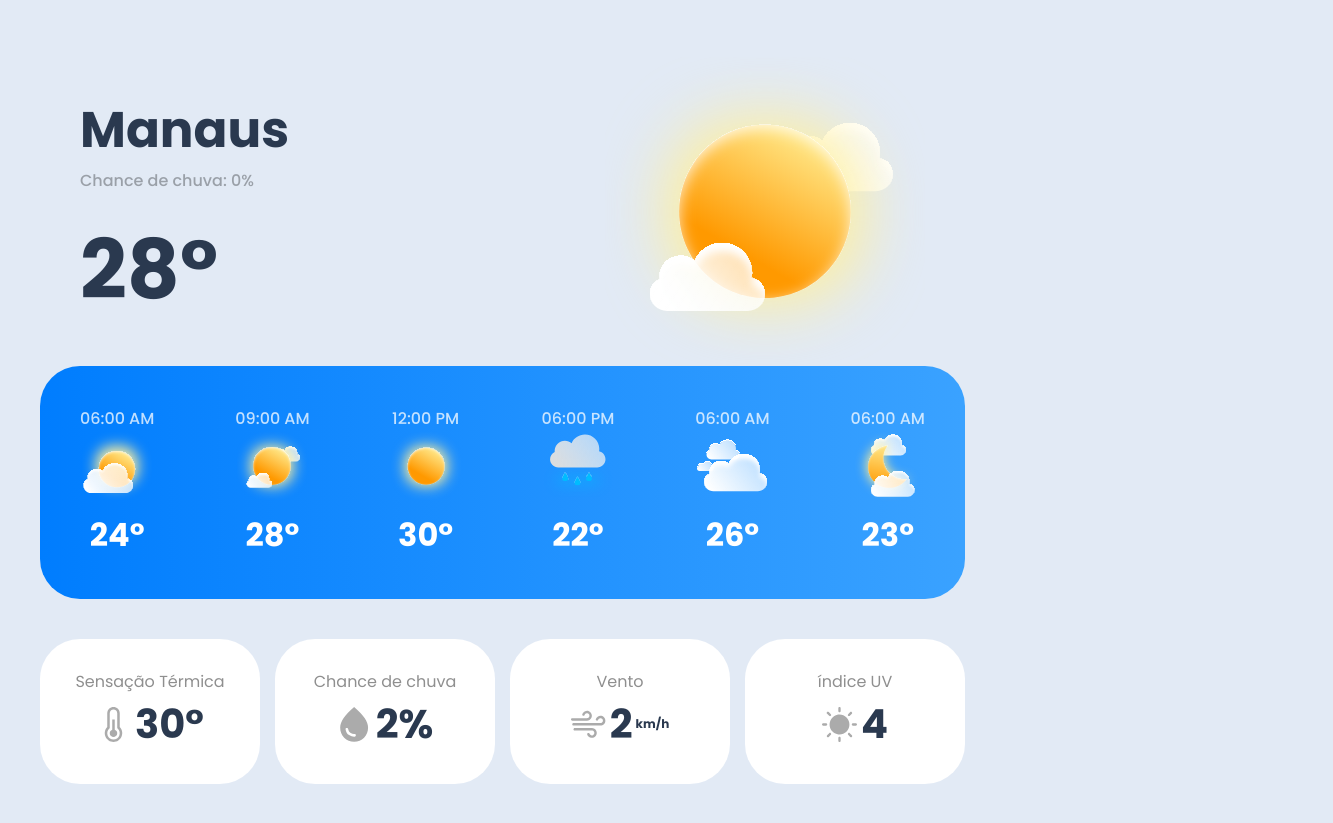
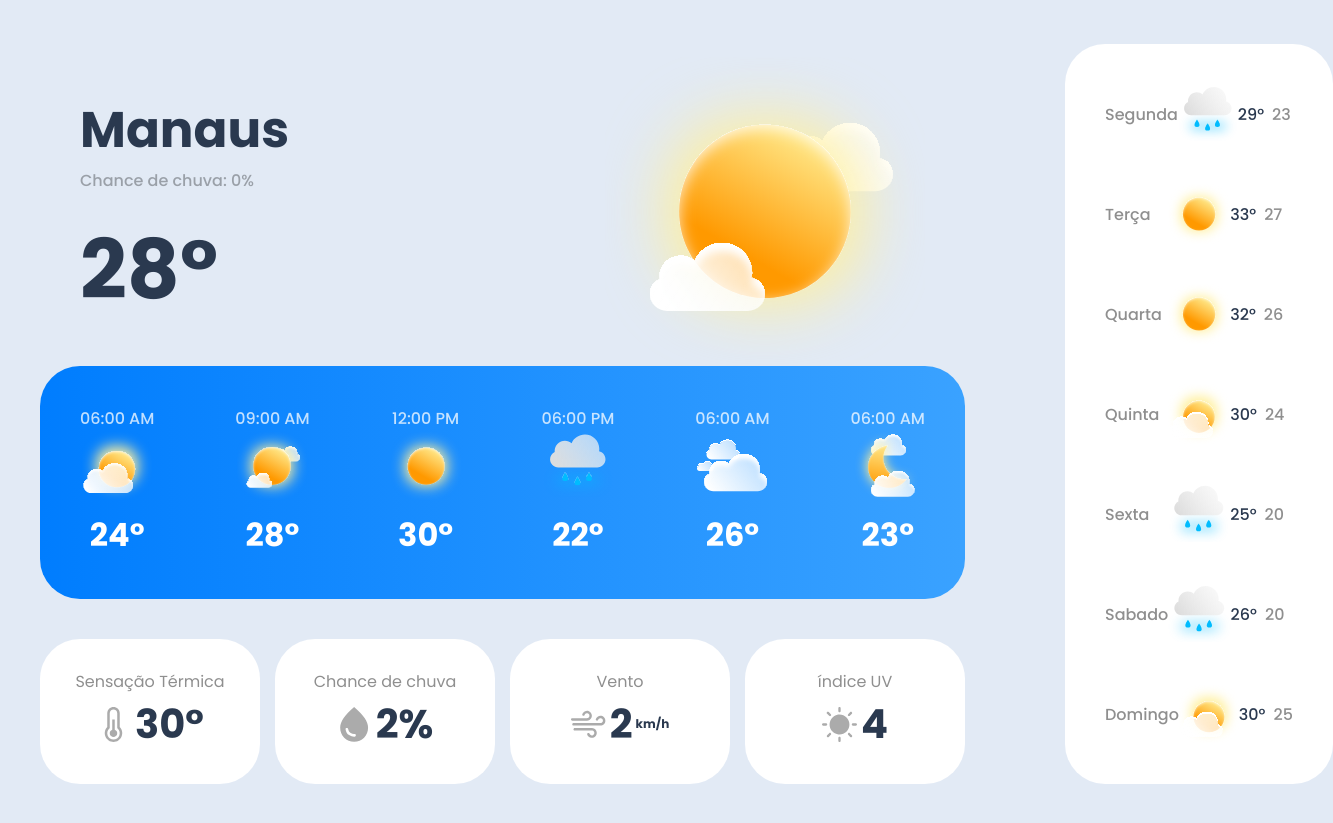
Before and after one commit to Paulovittor/weather-app, a plain HTML site: page index.html in a window 1280 px wide. Shown: the part 95-918 px from the top of the page, 1333 px wide, since content can reach past the window. Drawn offline with Linux system fonts and the light colour scheme.

```diff
--- a/index.html
+++ b/index.html
@@ -108,6 +108,73 @@
           </div>
         </div>
       </div>
+
+      <div class="right-column">
+        <div class="weekly-forecast-container">
+          <div class="day-weather-item">
+            <p>Segunda</p>
+            <img src="images/rain-2.svg" alt="Sol com nuvens" />
+            <div>
+              <p>29°</p>
+              <p>23</p>
+            </div>
+          </div>
+
+          <div class="day-weather-item">
+            <p>Terça</p>
+            <img src="images/sun.svg" alt="Sol" />
+            <div>
+              <p>33°</p>
+              <p>27</p>
+            </div>
+          </div>
+
+          <div class="day-weather-item">
+            <p>Quarta</p>
+            <img src="images/sun.svg" alt="Sol" />
+            <div>
+              <p>32°</p>
+              <p>26</p>
+            </div>
+          </div>
+
+          <div class="day-weather-item">
+            <p>Quinta</p>
+            <img src="images/sun-cloud.svg" alt="Sol com poucas nuvens" />
+            <div>
+              <p>30°</p>
+              <p>24</p>
+            </div>
+          </div>
+
+          <div class="day-weather-item">
+            <p>Sexta</p>
+            <img src="images/rain-2.svg" alt="Nuvens" />
+            <div>
+              <p>25°</p>
+              <p>20</p>
+            </div>
+          </div>
+
+          <div class="day-weather-item">
+            <p>Sabado</p>
+            <img src="images/rain-2.svg" alt="Chuva" />
+            <div>
+              <p>26°</p>
+              <p>20</p>
+            </div>
+          </div>
+
+          <div class="day-weather-item">
+            <p>Domingo</p>
+            <img src="images/sun-cloud.svg" alt="Sol com poucas nuvens" />
+            <div>
+              <p>30°</p>
+              <p>25</p>
+            </div>
+          </div>
+        </div>
+      </div>
     </div>
   </body>
 </html>
--- a/styles.css
+++ b/styles.css
@@ -19,6 +19,7 @@ body {
   display: grid;
   grid-template-columns: repeat(2, 1fr);
   padding: 40px;
+  column-gap: 100px;
 }
 
 .navbar-container {
@@ -141,6 +142,51 @@ body {
   height: 35px;
 }
 
+/*PREVISÃO SEMANAL*/
+.right-column {
+  align-self: flex-end;
+}
+.weekly-forecast-container {
+  background-color: #fff;
+  border-radius: 40px;
+  padding: 40px;
+  display: flex;
+  flex-direction: column;
+  gap: 40px;
+}
+.weekly-forecast-container .day-weather-item > img {
+  width: 60px;
+  height: 60px;
+}
+.weekly-forecast-container .day-weather-item {
+  display: flex;
+  flex-direction: row;
+  align-items: center;
+  justify-content: space-between;
+}
+.weekly-forecast-container .day-weather-item > p,
+.weekly-forecast-container .day-weather-item > img,
+.weekly-forecast-container .day-weather-item > div {
+  flex: 1;
+}
+.weekly-forecast-container .day-weather-item > p {
+  font-weight: 500;
+  color: #8f8f8f;
+}
+.weekly-forecast-container .day-weather-item > div {
+  display: flex;
+  align-items: center;
+}
+.weekly-forecast-container .day-weather-item > div > p:first-child {
+  color: #2a394f;
+  font-weight: 500;
+  margin-right: 8px;
+}
+.weekly-forecast-container .day-weather-item > div > p:last-child {
+  color: #8f8f8f;
+  font-weight: 500;
+}
+
 /*Utilidades*/
 .custom_input {
   border: none;
```
